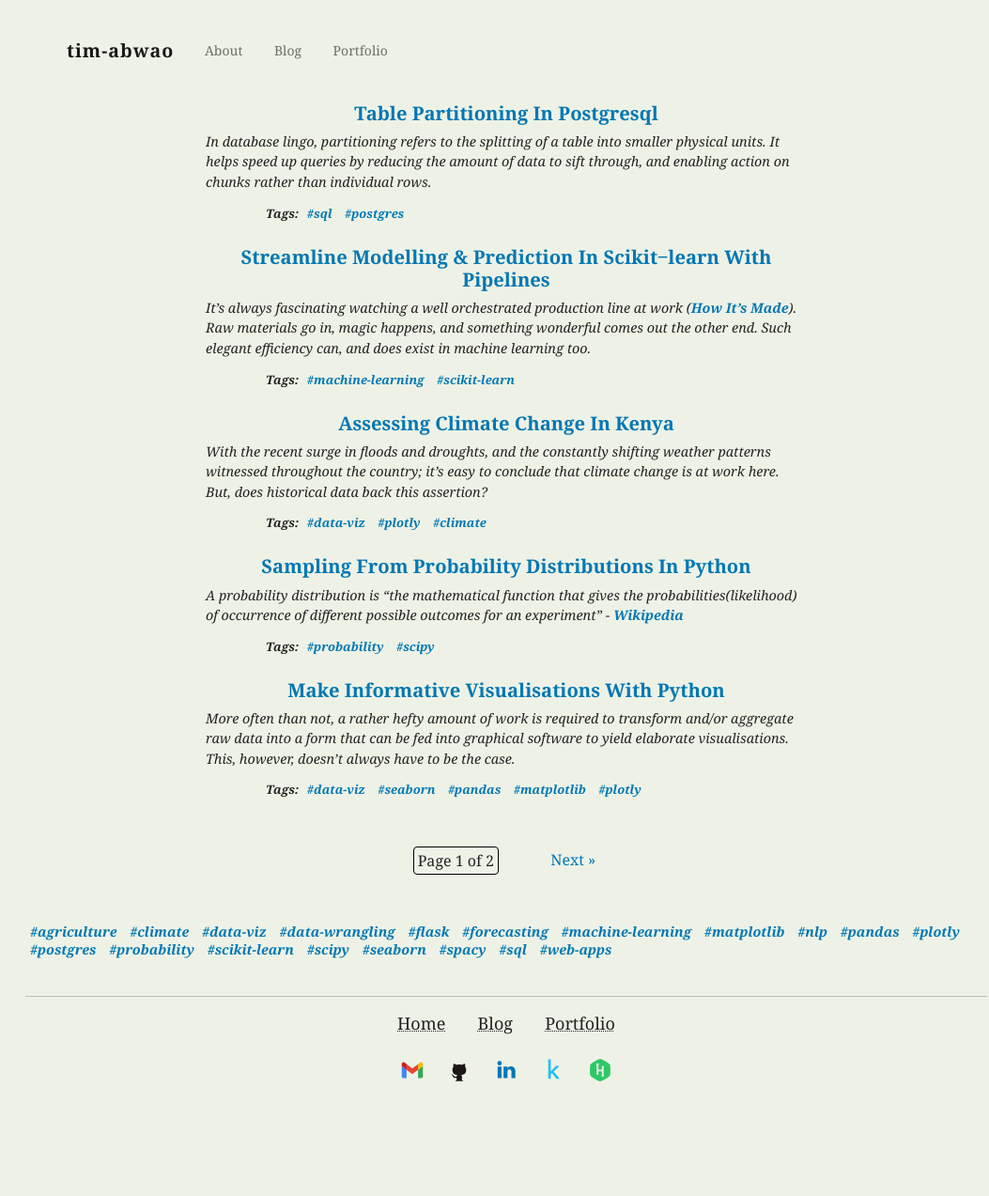
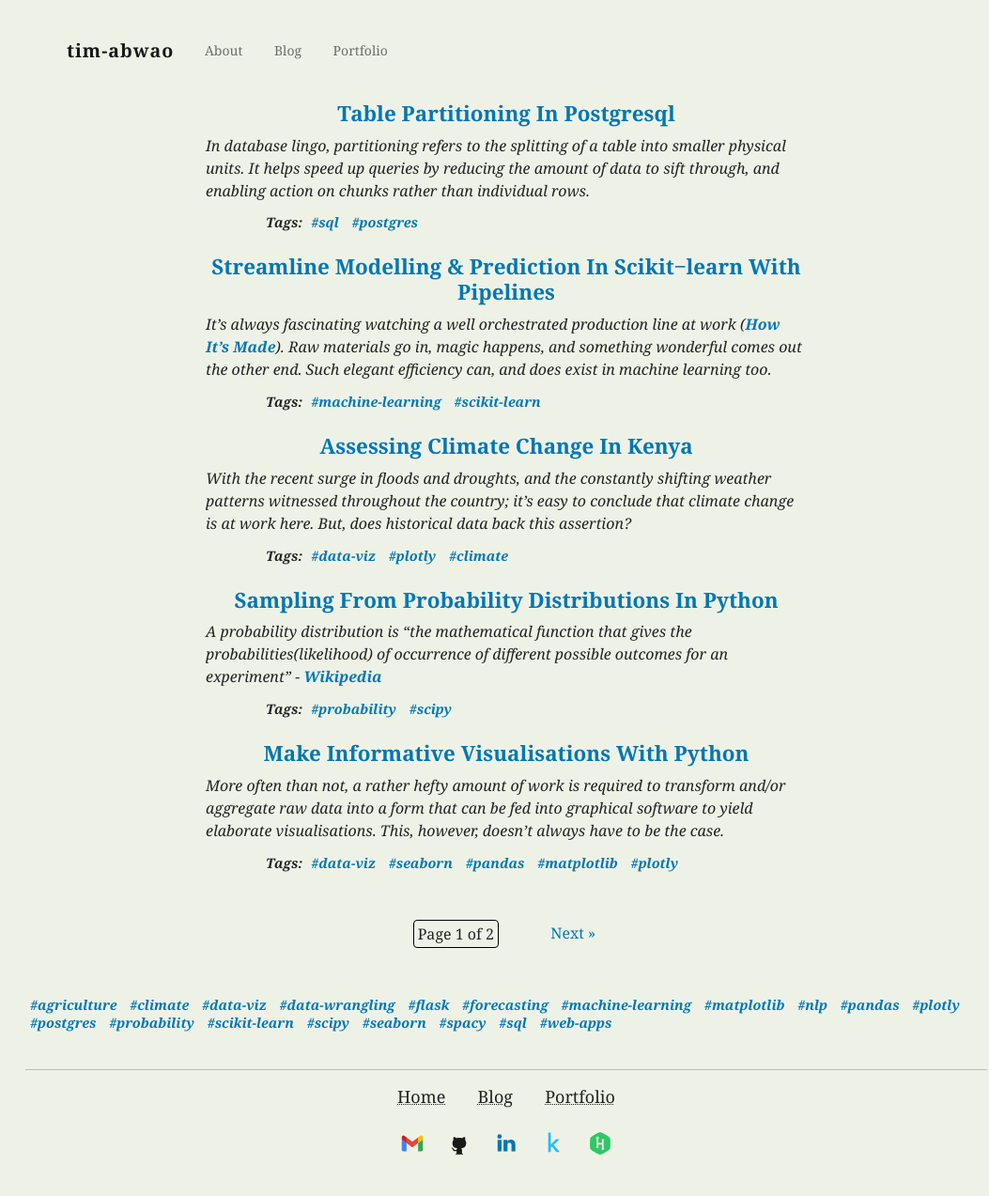
Before and after one commit to Tim-Abwao/tim-abwao.github.io, a Jekyll site: the page built from blog/index.html, in a window 1280 px wide. Shown: the whole page at 94% size, without its empty margins (101-1154 px from the left). Built offline with Jekyll 4.4.1, drawn with Linux system fonts in a browser that asks for light colours; the list of posts is cut into pages by our own code; before the commit the page ends 1195 px from its top, so only the background shows below that.

Commit message:
Update blog page style

```diff
--- a/assets/css/blog.sass
+++ b/assets/css/blog.sass
@@ -51,6 +51,10 @@
   .post-item
     margin-bottom: 25px
 
+@media only screen and (min-width: 1024px)
+  .post-list
+    font-size: 1em
+
 @media only screen and (min-width: 1280px)
   .post-list
     max-width: 50%
```
